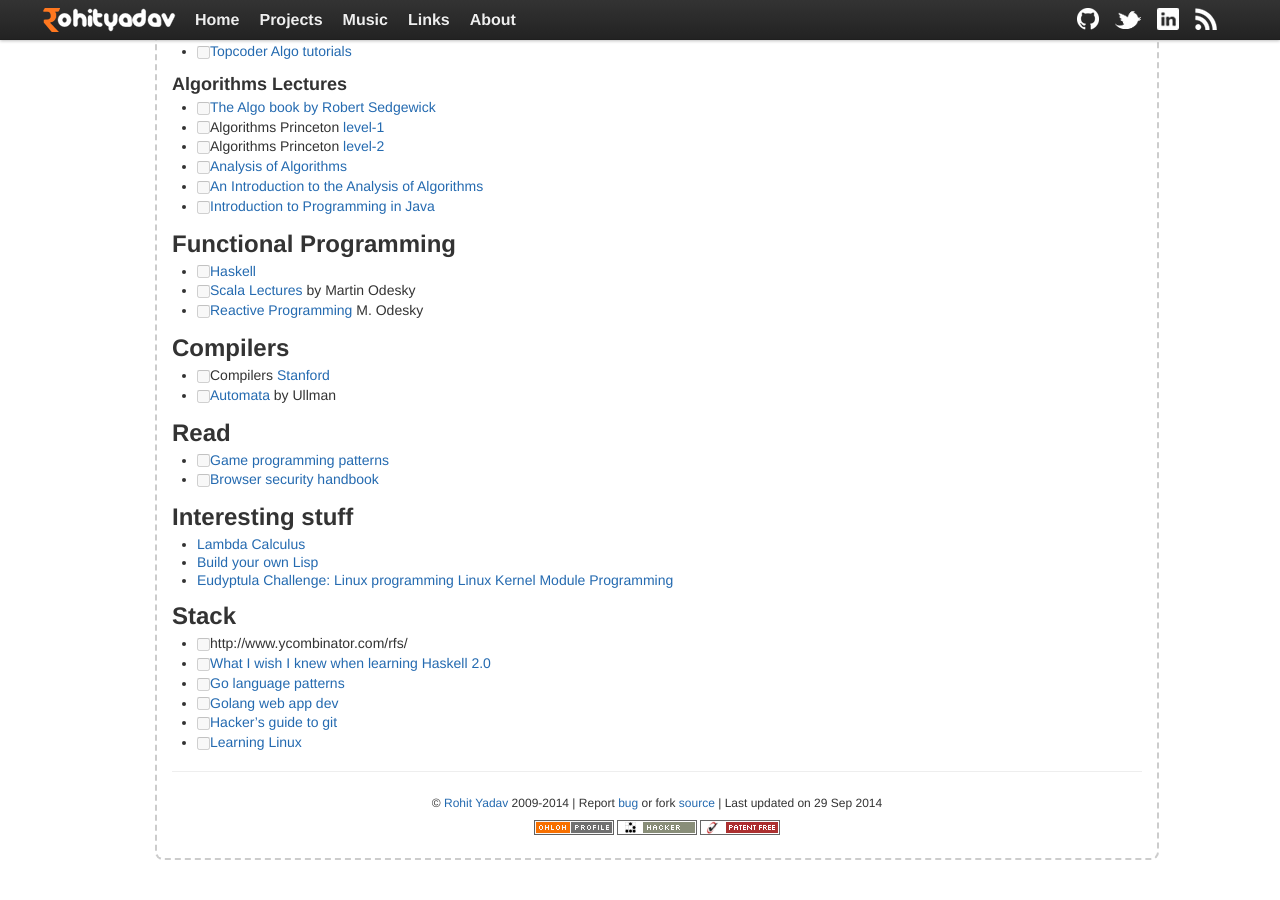
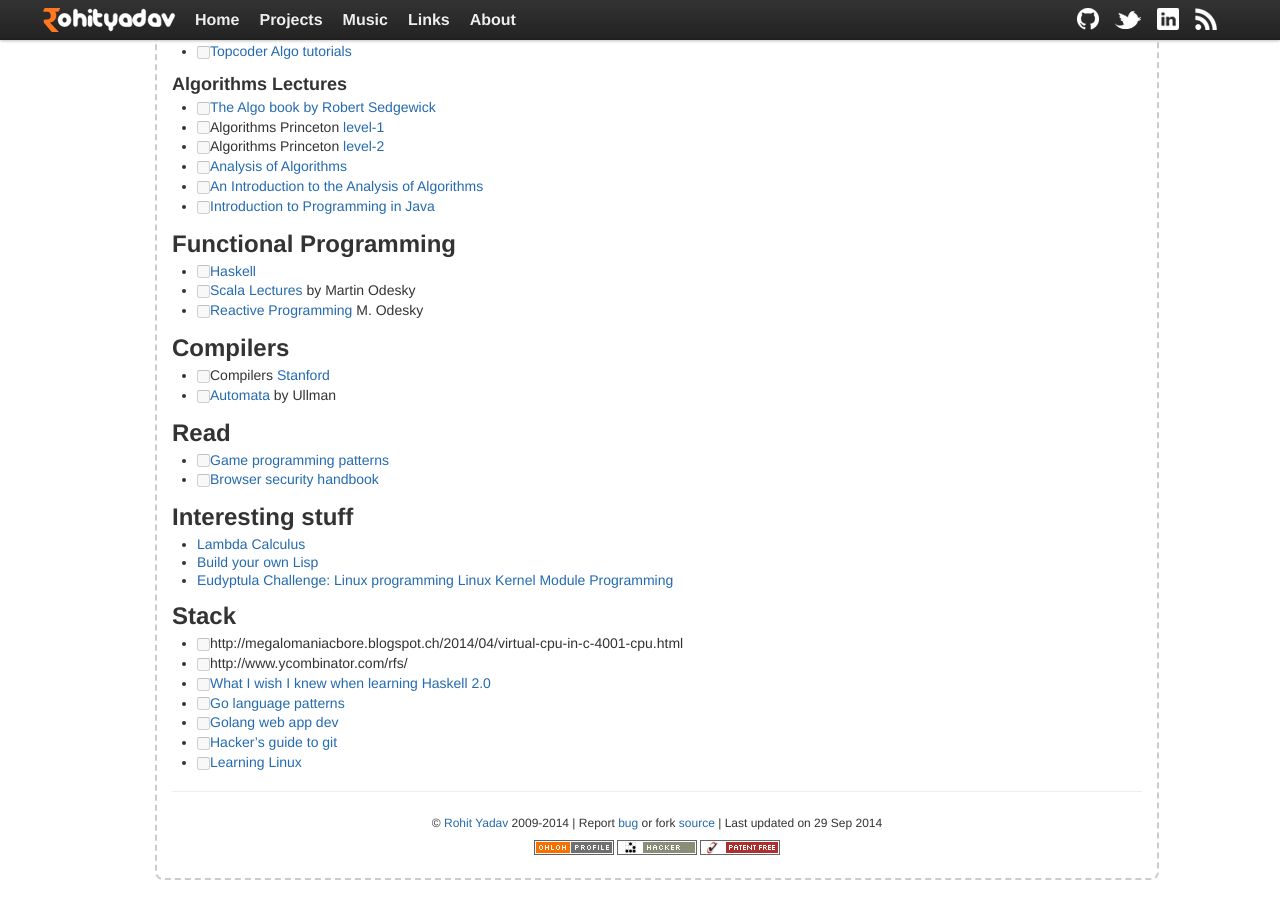
Before and after one commit to rohityadavcloud/rohityadavcloud.github.io, a Jekyll site: the page built from kaizen/index.markdown, in a window 1280 px wide and 900 px high, scrolled down 1048 px. Built offline with Jekyll 4.4.1, drawn with Linux system fonts in a browser that asks for light colours; some of the changed lines change nothing that is shown.

Commit message:
kaizen: push interesting stuff to read later
Signed-off-by: Rohit Yadav <bhaisaab@baagi.org>

```diff
--- a/kaizen/index.markdown
+++ b/kaizen/index.markdown
@@ -91,6 +91,7 @@
 
 ## Stack
 
+- [ ] http://megalomaniacbore.blogspot.ch/2014/04/virtual-cpu-in-c-4001-cpu.html
 - [ ] http://www.ycombinator.com/rfs/
 - [ ] [What I wish I knew when learning Haskell 2.0](http://dev.stephendiehl.com/hask/#cabal)
 - [ ] [Go language patterns](https://sites.google.com/site/gopatterns/)
```
